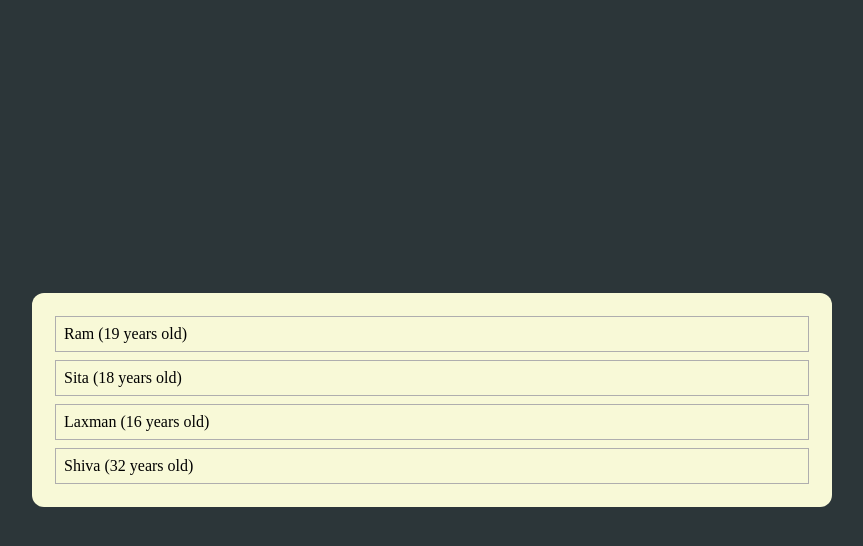
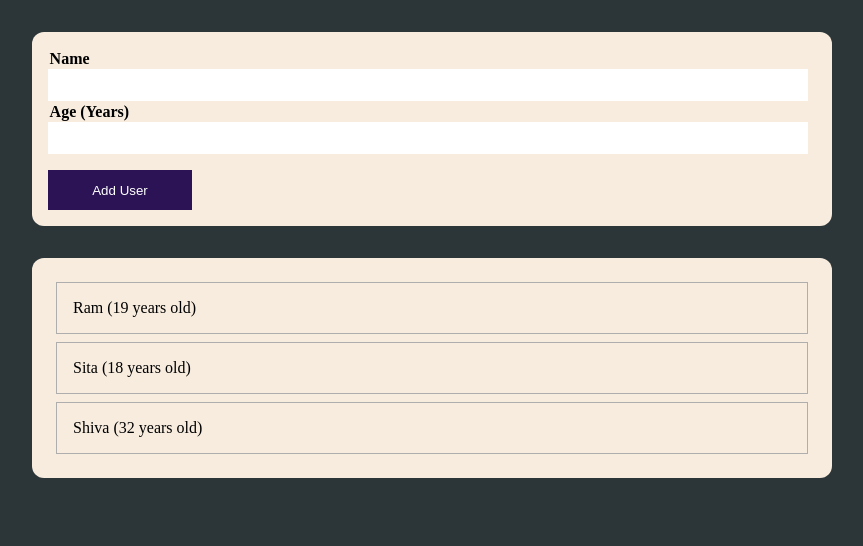
Before and after one commit to Aerial203/create-add-user-list, a React (Create React App) app: page / in a window 1280 px wide. Shown: the top 546 px of the page, without its empty margins (208-1071 px from the left). Built offline with nearby package versions, Linux system fonts and the light colour scheme.

Commit message:
And and Style user form

```diff
--- a/src/App.css
+++ b/src/App.css
@@ -16,5 +16,5 @@ body {
     background-color: #2C3639;
     display: flex;
     justify-content: center;
-    align-items: center;
+    align-items: column;
 }
--- a/src/App.js
+++ b/src/App.js
@@ -1,5 +1,6 @@
 import React from "react"
 import UserList from "./Components/UserList/UserList"
+import NewUser from "./Components/UserInput/NewUser"
 import "./App.css"
 
 const userList = [
@@ -15,11 +16,6 @@ const userList = [
   },
   {
     id: 3,
-    name: "Laxman",
-    age: 16,
-  },
-  {
-    id: 4,
     name: "Shiva",
     age: 32,
   },
@@ -28,6 +24,7 @@ const userList = [
 function App() {
   return (
     <div>
+      <NewUser />
       <UserList allUsers={userList} />
     </div>
   )
--- a/src/Components/UI/Card.module.css
+++ b/src/Components/UI/Card.module.css
@@ -1,4 +1,4 @@
 .card {
-    background-color: #F8F9D7;
+    background-color: #F7ECDE;
     width: 50rem;
 }
--- /dev/null
+++ b/src/Components/UserInput/NewUser.js
@@ -0,0 +1,13 @@
+import React from "react"
+import UserForm from "./UserForm"
+import style from "./NewUser.module.css"
+
+const NewUser = () => {
+  return (
+    <div className={style["new-user"]}>
+      <UserForm />
+    </div>
+  )
+}
+
+export default NewUser
--- /dev/null
+++ b/src/Components/UserInput/NewUser.module.css
@@ -0,0 +1,6 @@
+.new-user {
+    background-color: #F7ECDE;
+    border-radius: 12px;
+    padding: 1rem;
+    margin: 2rem 0 2rem 0;
+}
--- /dev/null
+++ b/src/Components/UserInput/UserForm.js
@@ -0,0 +1,20 @@
+import React from "react"
+import style from "./UserForm.module.css"
+
+const UserForm = () => {
+  return (
+    <form>
+      <div className="form-group">
+        <label className={style.name}>Name</label>
+        <input type="text" />
+        <label className={style.age}>Age (Years)</label>
+        <input type="number" />
+      </div>
+      <div>
+        <button className={style.button}>Add User</button>
+      </div>
+    </form>
+  )
+}
+
+export default UserForm
--- /dev/null
+++ b/src/Components/UserInput/UserForm.module.css
@@ -0,0 +1,29 @@
+input {
+    width: 47.5rem;
+    height: 2rem;
+    border: none;
+}
+
+.name, .age {
+    display: block;
+    font-weight: bold;
+    margin: 0.1rem;
+}
+.form-group {
+    padding: 1rem;
+}
+
+.button {
+    margin: 1rem 0 0 0;
+    height: 2.5rem;
+    width: 9rem;
+    background-color: #2b1356;
+    color: #fff;
+    border: none;
+    border: 1px solid #2b1356;
+}
+
+.button:hover {
+    background-color: #F7ECDE;
+    color: #000;
+}
--- a/src/Components/UserList/List.module.css
+++ b/src/Components/UserList/List.module.css
@@ -1,7 +1,7 @@
 .user-lists__items {
     border: 1px solid #afaeaefd;
     margin: 0.5rem;
-    padding: 0.5rem;
+    padding: 1rem;
 }
 
 .user-lists__item {
--- a/src/Components/UserList/UserList.module.css
+++ b/src/Components/UserList/UserList.module.css
@@ -1,5 +1,5 @@
 .list {
     border-radius: 12px;
     text-align: left;
-    padding: 15px;
+    padding: 1rem;
 }
```
